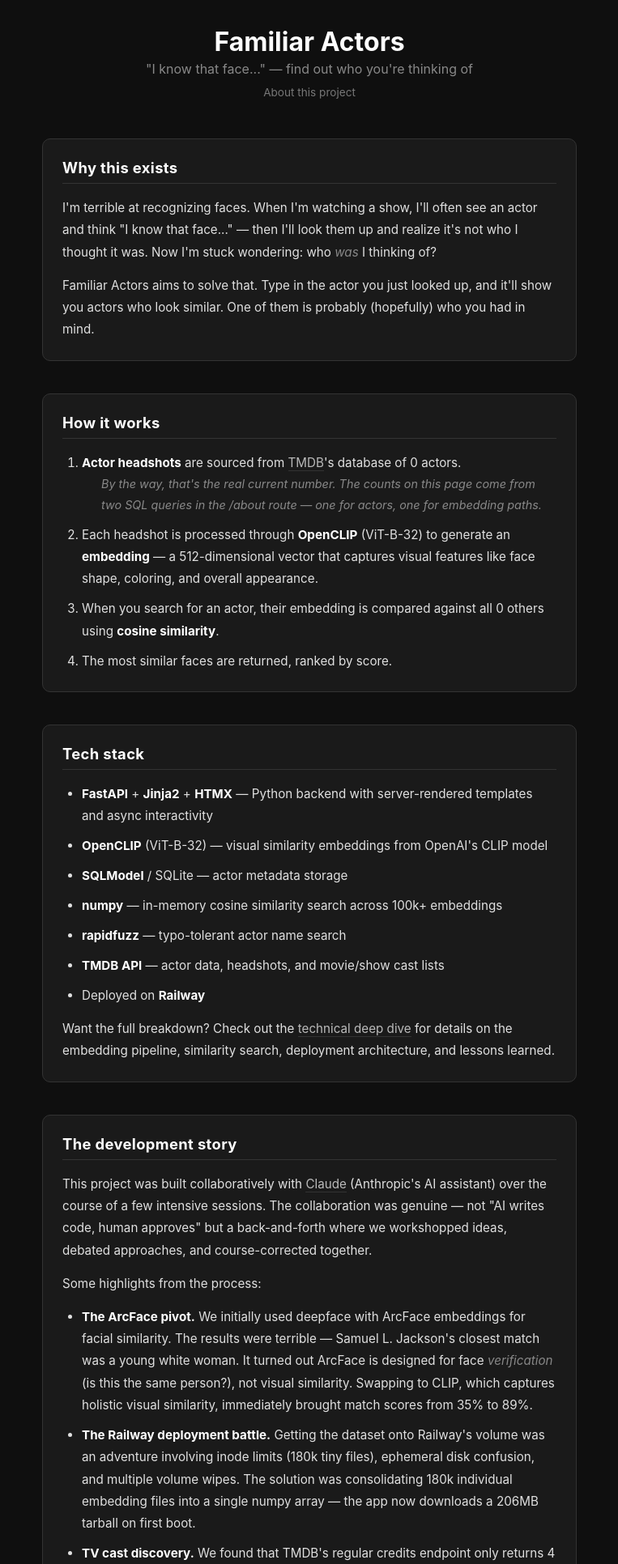
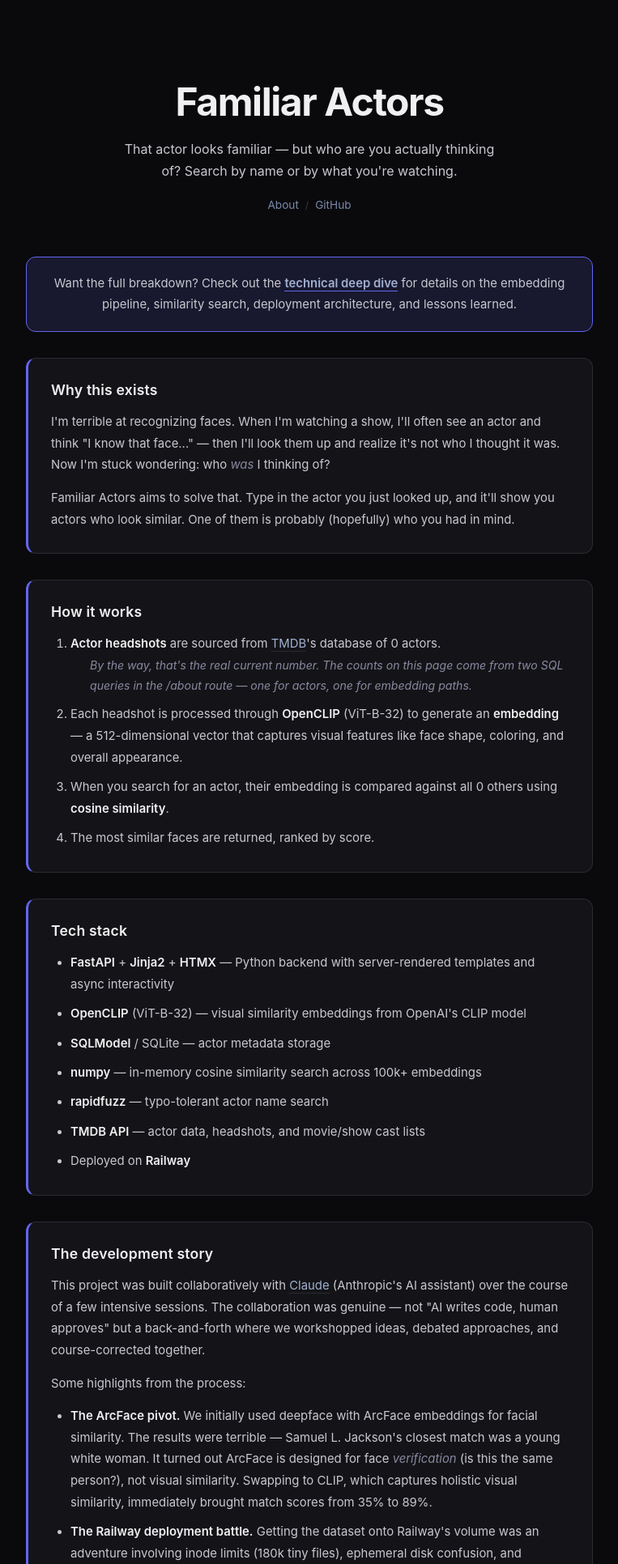
Before and after one commit to StevenZuber/familiar-actors, a FastAPI app: page /about in a window 1280 px wide. Shown: the top 1932 px of the page at 81% size, without its empty margins (258-1021 px from the left). Run offline with FastAPI, Linux system fonts and the light colour scheme; data that the repository does not hold is empty; some libraries are stand-ins or nearby versions.

Commit message:
chore(ui): modernize design and add iOS home screen icon
Restyle with blue-tinted dark palette, indigo accent color, glowing search focus, better spacing/typography. Consolidate header copy, move tech deep dive callout to top of about page. Add apple-touch-icon for iOS home screen shortcuts.

```diff
--- a/familiar_actors/static/style.css
+++ b/familiar_actors/static/style.css
@@ -1,17 +1,20 @@
 :root {
-    --bg-base: #0f0f0f;
-    --bg-surface: #1a1a1a;
-    --bg-hover: #252525;
-    --border: #333;
-    --border-hover: #555;
-    --border-active: #666;
-    --text-primary: #fff;
-    --text-body: #e0e0e0;
-    --text-muted: #888;
-    --text-subtle: #666;
-    --text-faint: #555;
-    --text-link: #777;
-    --text-link-hover: #bbb;
+    --bg-base: #0a0a0c;
+    --bg-surface: #141418;
+    --bg-hover: #1e1e24;
+    --border: #2a2a32;
+    --border-hover: #3a3a44;
+    --border-active: #5a5a66;
+    --text-primary: #f0f0f2;
+    --text-body: #c8c8d0;
+    --text-muted: #8888a0;
+    --text-subtle: #5a5a6e;
+    --text-faint: #3a3a4a;
+    --text-link: #7a8aaa;
+    --text-link-hover: #a0b0d0;
+    --accent: #6366f1;
+    --accent-soft: rgba(99, 102, 241, 0.15);
+    --accent-glow: rgba(99, 102, 241, 0.25);
 }
 
 * {
@@ -21,32 +24,44 @@
 }
 
 body {
-    font-family: -apple-system, BlinkMacSystemFont, "Segoe UI", Roboto, sans-serif;
+    font-family: "Inter", -apple-system, BlinkMacSystemFont, "Segoe UI", Roboto, sans-serif;
     background: var(--bg-base);
     color: var(--text-body);
     min-height: 100vh;
+    -webkit-font-smoothing: antialiased;
+    display: flex;
+    flex-direction: column;
 }
 
 .container {
-    max-width: 900px;
+    max-width: 960px;
     margin: 0 auto;
-    padding: 2rem 1rem;
+    padding: 2rem 1.5rem;
+    flex: 1;
+    width: 100%;
 }
 
+/* Header */
 header {
     text-align: center;
     margin-bottom: 2rem;
+    padding: 4rem 0 1rem;
 }
 
 header h1 {
-    font-size: 2rem;
+    font-size: 3rem;
+    font-weight: 700;
     color: var(--text-primary);
-    margin-bottom: 0.25rem;
+    margin-bottom: 1rem;
+    letter-spacing: -0.03em;
 }
 
 .subtitle {
-    color: var(--text-muted);
+    color: var(--text-body);
     font-size: 1rem;
+    line-height: 1.7;
+    max-width: 480px;
+    margin: 0 auto;
 }
 
 .header-link {
@@ -56,11 +71,16 @@ header h1 {
 }
 
 .header-link:hover h1 {
-    opacity: 0.8;
+    color: var(--accent);
+    transition: color 0.2s;
 }
 
 .header-nav {
-    margin-top: 0.5rem;
+    margin-top: 1.25rem;
+    display: flex;
+    justify-content: center;
+    align-items: center;
+    gap: 0.5rem;
 }
 
 .header-nav a {
@@ -74,35 +94,64 @@ header h1 {
     color: var(--text-link-hover);
 }
 
+.nav-sep {
+    color: var(--text-faint);
+    font-size: 0.75rem;
+}
+
 /* About page */
 .about-page {
-    max-width: 660px;
+    max-width: 700px;
     margin: 0 auto;
-    padding: 1rem 0;
+    padding: 0.5rem 0;
+}
+
+.about-callout {
+    text-align: center;
+    padding: 1.25rem 1.5rem;
+    margin-bottom: 2rem;
+    font-size: 0.93rem;
+    line-height: 1.7;
+    color: var(--text-body);
+    background: var(--accent-soft);
+    border: 1px solid var(--accent);
+    border-radius: 12px;
+}
+
+.about-callout a {
+    color: var(--text-link-hover);
+    text-decoration: none;
+    font-weight: 600;
+    border-bottom: 1px solid var(--accent);
+    transition: color 0.15s;
+}
+
+.about-callout a:hover {
+    color: var(--text-primary);
 }
 
 .about-section {
-    margin-bottom: 2.5rem;
-    padding: 1.5rem;
+    margin-bottom: 2rem;
+    padding: 1.75rem;
     background: var(--bg-surface);
-    border-radius: 10px;
+    border-radius: 12px;
     border: 1px solid var(--border);
+    border-left: 3px solid var(--accent);
 }
 
 .about-section h2 {
-    font-size: 1.15rem;
+    font-size: 1.1rem;
+    font-weight: 600;
     color: var(--text-primary);
     margin-bottom: 1rem;
-    padding-bottom: 0.5rem;
-    border-bottom: 1px solid var(--border);
-    letter-spacing: 0.02em;
+    letter-spacing: 0.01em;
 }
 
 .about-section p {
     line-height: 1.8;
     margin-bottom: 0.85rem;
     color: var(--text-body);
-    font-size: 0.95rem;
+    font-size: 0.93rem;
 }
 
 .about-section p:last-child {
@@ -115,7 +164,7 @@ header h1 {
     margin-bottom: 0.85rem;
     padding-left: 1.5rem;
     color: var(--text-body);
-    font-size: 0.95rem;
+    font-size: 0.93rem;
 }
 
 .about-section ul:last-child,
@@ -133,6 +182,7 @@ header h1 {
 
 .about-section strong {
     color: var(--text-primary);
+    font-weight: 600;
 }
 
 .about-section em {
@@ -153,7 +203,7 @@ header h1 {
 }
 
 #embedding-count {
-    font-size: 0.9rem;
+    font-size: 0.88rem;
     color: var(--text-subtle);
     padding-left: 1.5rem;
 }
--- a/familiar_actors/templates/about.html
+++ b/familiar_actors/templates/about.html
@@ -2,6 +2,10 @@
 
 {% block content %}
 <div class="about-page">
+
+    <div class="about-callout">
+        Want the full breakdown? Check out the <a href="/technical">technical deep dive</a> for details on the embedding pipeline, similarity search, deployment architecture, and lessons learned.
+    </div>
 
     <section class="about-section">
         <h2>Why this exists</h2>
@@ -39,10 +43,6 @@
             <li><strong>TMDB API</strong> — actor data, headshots, and movie/show cast lists</li>
             <li>Deployed on <strong>Railway</strong></li>
         </ul>
-        <p>
-            Want the full breakdown? Check out the <a href="/technical">technical deep dive</a> for details
-            on the embedding pipeline, similarity search, deployment architecture, and lessons learned.
-        </p>
     </section>
 
     <section class="about-section">
--- a/familiar_actors/templates/base.html
+++ b/familiar_actors/templates/base.html
@@ -5,6 +5,7 @@
     <meta name="viewport" content="width=device-width, initial-scale=1.0">
     <title>Familiar Actors</title>
     <link rel="icon" type="image/svg+xml" href="/static/favicon.svg">
+    <link rel="apple-touch-icon" href="/static/apple-touch-icon.svg">
     <link rel="stylesheet" href="/static/style.css">
     <script src="https://unpkg.com/htmx.org@2.0.4/dist/htmx.min.js"
             integrity="sha384-HGfztofotfshcF7+8n44JQL2oJmowVChPTg48S+jvZoztPfvwD79OC/LTtG6dMp+"
@@ -14,18 +15,18 @@
     <div class="container">
         <header>
             <a href="/" class="header-link"><h1>Familiar Actors</h1></a>
-            <p class="subtitle">"I know that face..." — find out who you're thinking of</p>
+            <p class="subtitle">That actor looks familiar — but who are you actually thinking of? Search by name or by what you're watching.</p>
             <nav class="header-nav">
-                <a href="/about">About this project</a>
+                <a href="/about">About</a>
+                <span class="nav-sep">/</span>
+                <a href="https://github.com/StevenZuber/familiar-actors" target="_blank" rel="noopener">GitHub</a>
             </nav>
         </header>
         <main>
             {% block content %}{% endblock %}
         </main>
+    </div>
     <footer>
-            <p class="github-link">
-                <a href="https://github.com/StevenZuber/familiar-actors" target="_blank" rel="noopener">View the source on GitHub</a>
-            </p>
         <a href="https://www.themoviedb.org/" target="_blank" rel="noopener">
             <img src="https://www.themoviedb.org/assets/2/v4/logos/v2/blue_short-8e7b30f73a4020692ccca9c88bafe5dcb6f8a62a4c6bc55cd9ba82bb2cd95f6c.svg"
                  alt="TMDB"
@@ -33,6 +34,5 @@
         </a>
         <p>This product uses the TMDB API but is not endorsed or certified by TMDB.</p>
     </footer>
-    </div>
 </body>
 </html>
```
Also changed, not shown: other parts of familiar_actors/static/style.css (+69 -71 lines), familiar_actors/static/apple-touch-icon.svg (added). Lines whose indentation alone changed are shown as unchanged.
